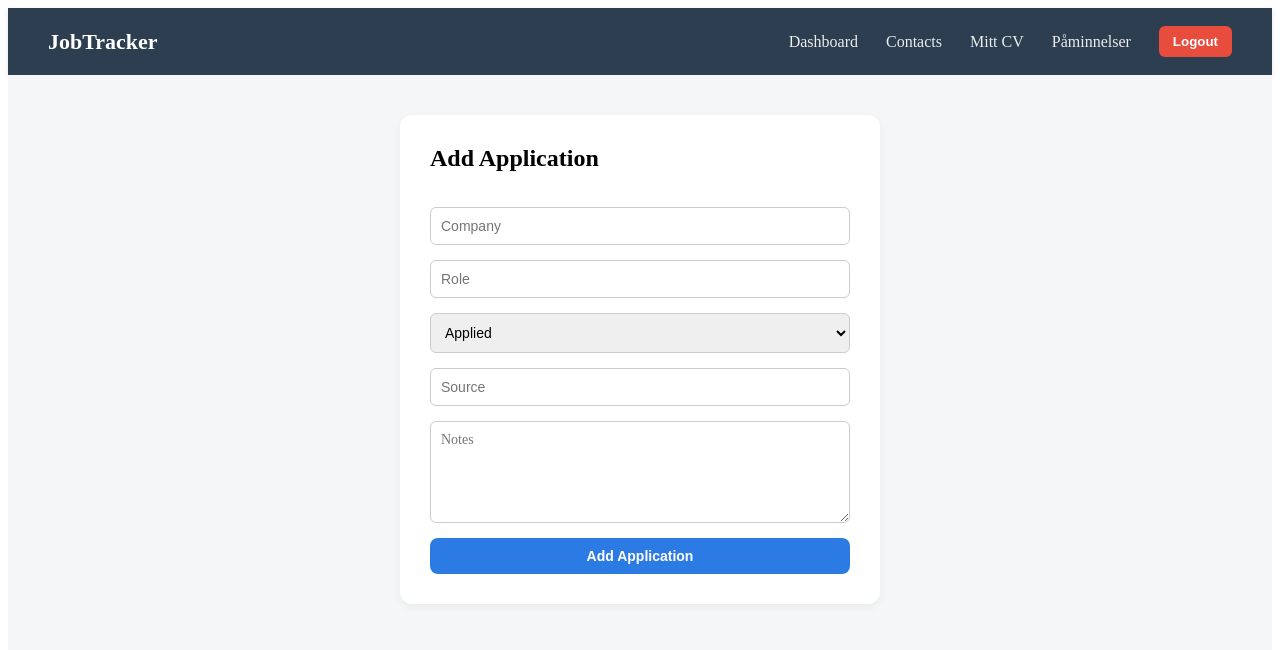
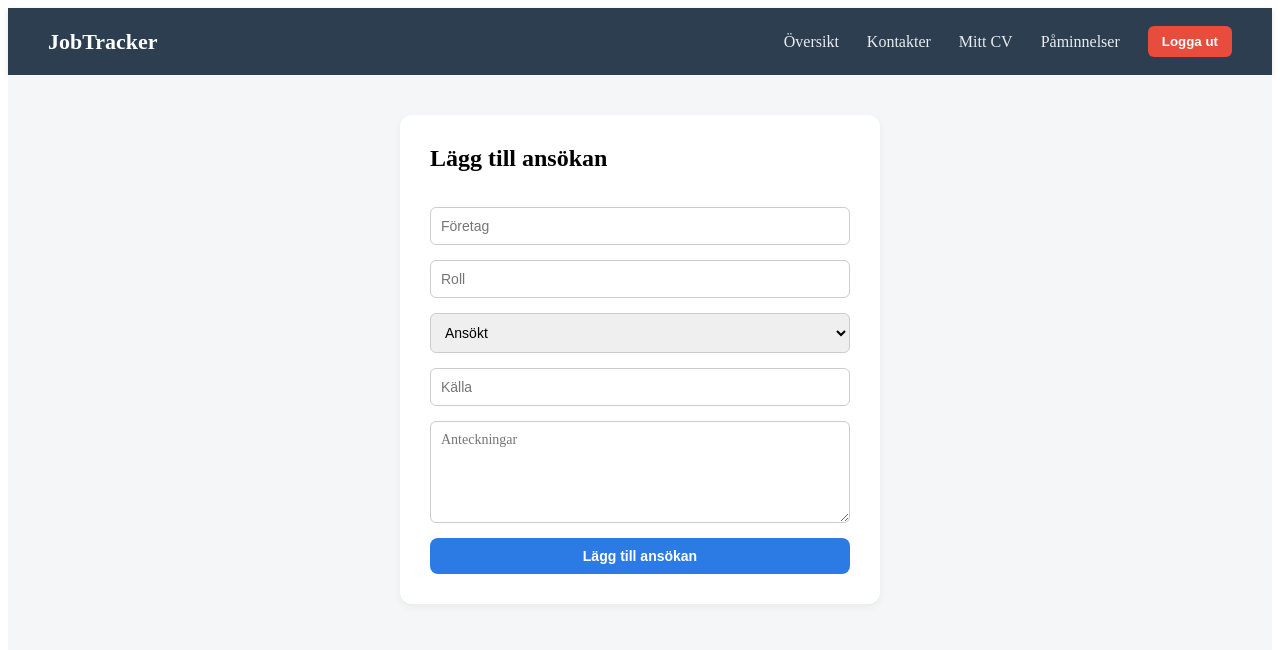
Before and after one commit to Saioda42/Projektarbetet_Webbramverk-, a React (Vite) app in the folder frontend/: page /applications/new in a window 1280 px wide. Shown: the top 650 px of the page. Built offline with nearby package versions, Linux system fonts and the light colour scheme; sample sign-in values are in the browser's storage.

Commit message:
Nu är sidan på svenska

```diff
--- a/frontend/src/components/Login.jsx
+++ b/frontend/src/components/Login.jsx
@@ -28,7 +28,7 @@ function Login({ onLogin }) {
       navigate("/");
     } catch (err) {
       console.error("Login error:", err);
-      setError(err.response?.data?.detail || "Fel email eller lösenord");
+      setError(err.response?.data?.detail || "Fel e-post eller lösenord");
     } finally {
       setLoading(false);
     }
@@ -54,7 +54,7 @@ function Login({ onLogin }) {
           width: "380px",
         }}
       >
-        <h2 style={{ marginBottom: "25px", textAlign: "center" }}>Login</h2>
+        <h2 style={{ marginBottom: "25px", textAlign: "center" }}>Logga in</h2>
 
         {error && (
           <div
@@ -74,7 +74,7 @@ function Login({ onLogin }) {
 
         <input
           type="email"
-          placeholder="Email"
+          placeholder="E-post"
           value={email}
           onChange={(e) => setEmail(e.target.value)}
           required
@@ -91,7 +91,7 @@ function Login({ onLogin }) {
 
         <input
           type="password"
-          placeholder="Password"
+          placeholder="Lösenord"
           value={password}
           onChange={(e) => setPassword(e.target.value)}
           required
--- a/frontend/src/components/Navbar.jsx
+++ b/frontend/src/components/Navbar.jsx
@@ -57,7 +57,7 @@ function Navbar({ onLogout }) {
           onMouseEnter={handleHover}
           onMouseLeave={handleLeave}
         >
-          Dashboard
+          Översikt
         </Link>
 
         <Link
@@ -66,7 +66,7 @@ function Navbar({ onLogout }) {
           onMouseEnter={handleHover}
           onMouseLeave={handleLeave}
         >
-          Contacts
+          Kontakter
         </Link>
 
         <Link
@@ -106,7 +106,7 @@ function Navbar({ onLogout }) {
             (e.currentTarget.style.transform = "scale(1)")
           }
         >
-          Logout
+          Logga ut
         </button>
 
       </div>
--- a/frontend/src/components/Register.jsx
+++ b/frontend/src/components/Register.jsx
@@ -39,7 +39,7 @@ function Register({ onLogin }) {
       console.error("Register error:", err);
       setError(
         err.response?.data?.detail ||
-        "Kunde inte skapa konto. Email kanske redan finns."
+        "Kunde inte skapa konto. E-postadressen kanske redan finns."
       );
     } finally {
       setLoading(false);
@@ -88,7 +88,7 @@ function Register({ onLogin }) {
 
         <input
           type="email"
-          placeholder="Email"
+          placeholder="E-post"
           value={email}
           onChange={(e) => setEmail(e.target.value)}
           required
--- a/frontend/src/components/applications/ApplicationForm.jsx
+++ b/frontend/src/components/applications/ApplicationForm.jsx
@@ -56,12 +56,12 @@ export default function ApplicationForm() {
         }}
       >
         <h2 style={{ marginTop: 0 }}>
-          Add Application
+          Lägg till ansökan
         </h2>
 
         <input
           name="company"
-          placeholder="Company"
+          placeholder="Företag"
           value={formData.company}
           onChange={handleChange}
           required
@@ -70,7 +70,7 @@ export default function ApplicationForm() {
 
         <input
           name="role"
-          placeholder="Role"
+          placeholder="Roll"
           value={formData.role}
           onChange={handleChange}
           required
@@ -83,14 +83,14 @@ export default function ApplicationForm() {
           onChange={handleChange}
           style={inputStyle}
         >
-          <option value="applied">Applied</option>
-          <option value="interview">Interview</option>
-          <option value="rejected">Rejected</option>
+          <option value="applied">Ansökt</option>
+          <option value="interview">Intervju</option>
+          <option value="rejected">Avslag</option>
         </select>
 
         <input
           name="source"
-          placeholder="Source"
+          placeholder="Källa"
           value={formData.source}
           onChange={handleChange}
           style={inputStyle}
@@ -98,7 +98,7 @@ export default function ApplicationForm() {
 
         <textarea
           name="notes"
-          placeholder="Notes"
+          placeholder="Anteckningar"
           value={formData.notes}
           onChange={handleChange}
           style={{
@@ -128,7 +128,7 @@ export default function ApplicationForm() {
             (e.currentTarget.style.transform = "scale(1)")
           }
         >
-          Add Application
+          Lägg till ansökan
         </button>
       </form>
     </div>
--- a/frontend/src/components/applications/Dashboard.jsx
+++ b/frontend/src/components/applications/Dashboard.jsx
@@ -60,7 +60,7 @@ function Dashboard() {
 
   const handleDelete = async (id) => {
 
-    if (!window.confirm("Delete this application?")) return;
+    if (!window.confirm("Ta bort denna ansökan?")) return;
 
     try {
 
@@ -113,9 +113,9 @@ function Dashboard() {
   );
 
   const chartData = [
-    { name: "Applied", value: stats.applied },
-    { name: "Interview", value: stats.interview },
-    { name: "Rejected", value: stats.rejected }
+    { name: "Ansökt", value: stats.applied },
+    { name: "Intervju", value: stats.interview },
+    { name: "Avslag", value: stats.rejected }
   ];
 
   const COLORS = ["#3498db", "#f39c12", "#e74c3c"];
@@ -140,7 +140,7 @@ function Dashboard() {
         }}
       >
 
-        <h2 style={{ margin: 0 }}>Dashboard</h2>
+        <h2 style={{ margin: 0 }}>Översikt</h2>
 
         <button
           onClick={() => navigate("/applications/new")}
@@ -161,7 +161,7 @@ function Dashboard() {
             (e.currentTarget.style.transform = "scale(1)")
           }
         >
-          + Add Application
+          + Lägg till ansökan
         </button>
 
       </div>
@@ -177,10 +177,10 @@ function Dashboard() {
         }}
       >
 
-        <StatCard title="Total" value={stats.total} color="#2c3e50" />
-        <StatCard title="Applied" value={stats.applied} color="#3498db" />
-        <StatCard title="Interview" value={stats.interview} color="#f39c12" />
-        <StatCard title="Rejected" value={stats.rejected} color="#e74c3c" />
+        <StatCard title="Totalt" value={stats.total} color="#2c3e50" />
+        <StatCard title="Ansökt" value={stats.applied} color="#3498db" />
+        <StatCard title="Intervju" value={stats.interview} color="#f39c12" />
+        <StatCard title="Avslag" value={stats.rejected} color="#e74c3c" />
 
       </div>
 
@@ -207,7 +207,7 @@ function Dashboard() {
         >
 
           <h3 style={{ marginBottom: "20px" }}>
-            Application Status
+            Ansökningsstatus
           </h3>
 
           <PieChart width={300} height={250}>
@@ -246,17 +246,17 @@ function Dashboard() {
           <div style={{ marginBottom: "20px" }}>
 
             <label style={{ marginRight: "10px" }}>
-              Filter:
+              Filtrera:
             </label>
 
             <select
               value={filter}
               onChange={(e) => setFilter(e.target.value)}
             >
-              <option value="all">All</option>
-              <option value="applied">Applied</option>
-              <option value="interview">Interview</option>
-              <option value="rejected">Rejected</option>
+              <option value="all">Alla</option>
+              <option value="applied">Ansökt</option>
+              <option value="interview">Intervju</option>
+              <option value="rejected">Avslag</option>
             </select>
 
           </div>
@@ -295,7 +295,7 @@ function Dashboard() {
                   </h3>
 
                   <p>
-                    <strong>Role:</strong> {app.role}
+                    <strong>Roll:</strong> {app.role}
                   </p>
 
                   <p style={{ fontSize: "14px", color: "#666" }}>
@@ -315,9 +315,9 @@ function Dashboard() {
                     }}
                   >
 
-                    <option value="applied">Applied</option>
-                    <option value="interview">Interview</option>
-                    <option value="rejected">Rejected</option>
+                    <option value="applied">Ansökt</option>
+                    <option value="interview">Intervju</option>
+                    <option value="rejected">Avslag</option>
 
                   </select>
 
--- a/frontend/src/components/contacts/ContactList.jsx
+++ b/frontend/src/components/contacts/ContactList.jsx
@@ -166,7 +166,7 @@ function ContactList() {
                 <strong>Roll:</strong> {contact.role || 'Ej angivet'}
               </p>
               <p style={{ fontSize: "14px", color: "#666", margin: "6px 0" }}>
-                <strong>Email:</strong> {contact.email || 'Ej angivet'}
+                <strong>E-post:</strong> {contact.email || 'Ej angivet'}
               </p>
               <p style={{ fontSize: "14px", color: "#666", margin: "6px 0" }}>
                 <strong>Telefon:</strong> {contact.phone || 'Ej angivet'}
--- a/frontend/src/components/reminders/Reminders.jsx
+++ b/frontend/src/components/reminders/Reminders.jsx
@@ -104,7 +104,7 @@ function Reminders() {
   return (
     <div style={{ padding: "40px", background: "#f4f6f8", minHeight: "100vh" }}>
 
-      <h2 style={{ marginBottom: "30px" }}>Email-påminnelser</h2>
+      <h2 style={{ marginBottom: "30px" }}>E-postpåminnelser</h2>
 
       <div
         style={{
@@ -117,7 +117,7 @@ function Reminders() {
           fontSize: "14px",
         }}
       >
-        <strong>Tips:</strong> Välj datum och tid i din lokala tidszon. Påminnelser skickas automatiskt via email!
+        <strong>Tips:</strong> Välj datum och tid i din lokala tidszon. Påminnelser skickas automatiskt via e-post!
       </div>
 
       {error && (
@@ -342,7 +342,7 @@ function Reminders() {
 
                 {reminder.is_sent && (
                   <p style={{ margin: "10px 0 0 0", fontSize: "12px", color: "#2c7be5", fontWeight: "bold" }}>
-                    Email skickat!
+                    E-post skickat!
                   </p>
                 )}
               </div>
```
Also changed, not shown: frontend/src/components/contacts/ContactForm.jsx (+4 -4 lines), frontend/src/components/cv/CVEditor.jsx (+5 -5 lines).
